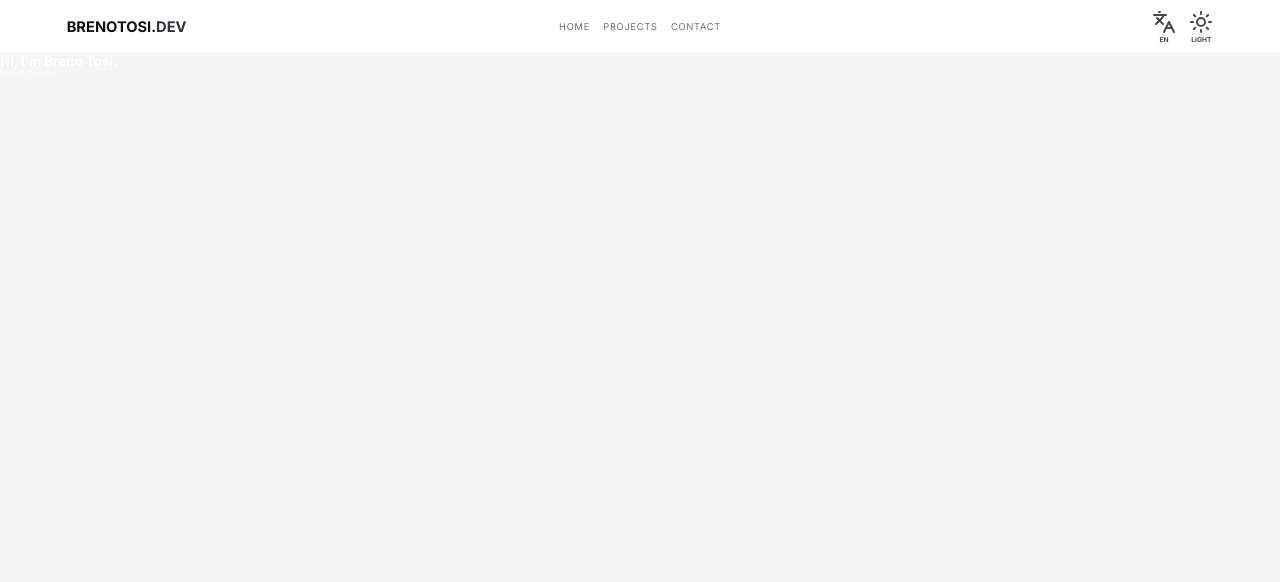
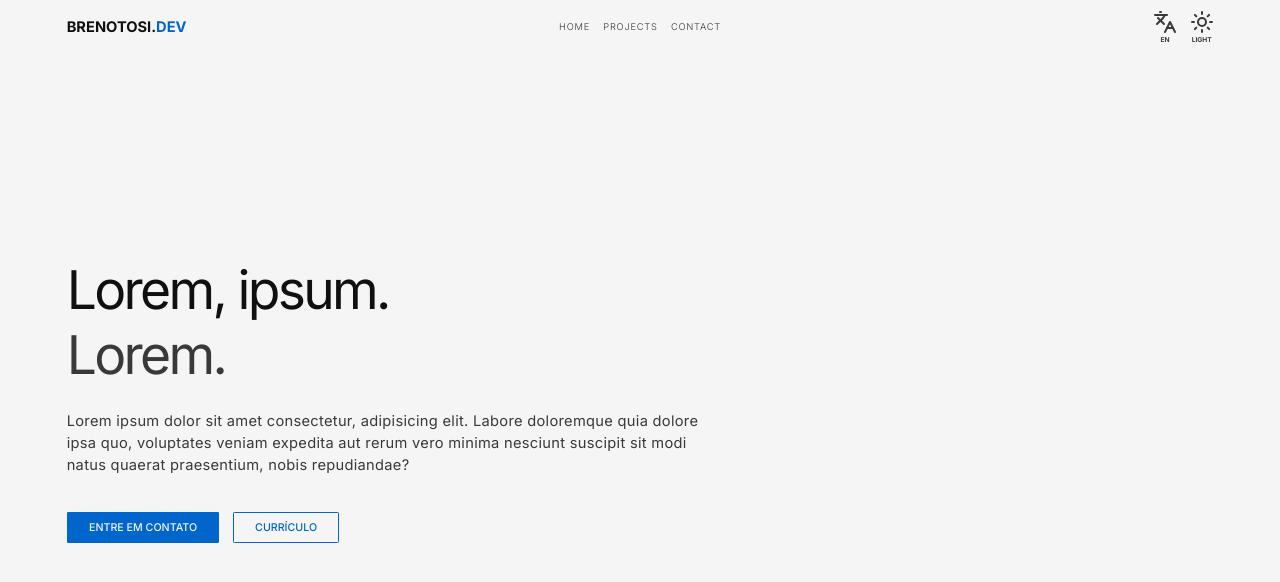
Before and after one commit to Brecori/portfolio, a Next.js app: page /en in a window 1280 px wide. Shown: the top 582 px of the page. Built offline with nearby package versions, Linux system fonts and the light colour scheme; no server answers.

Commit message:
feat(header): criando estrutura inicial da header

```diff
--- a/src/components/Navbar/Desktop/index.tsx
+++ b/src/components/Navbar/Desktop/index.tsx
@@ -5,38 +5,45 @@ import { LanguagesIcon, MoonIcon, SunIcon } from "lucide-react";
 import useHelpers from "../helpers";
 import useAnimation from "./animation";
 import C from "../constants";
+import { useTranslations } from "next-intl";
 
 export const NavbarDesktop: FC = () => {
+  const t = useTranslations("navbar");
   const { mode, toggleTheme } = useThemeContext();
   const { themeIconRef, themeTextRef } = useAnimation(mode);
-  const { changeLanguage, currentLocale, nextLocale } = useHelpers();
+  const { changeLanguage, currentLocale, nextLocale, hasScrolled } = useHelpers();
 
   return (
-    <S.NavbarContainer $hasScrolled={true}>
+    <S.NavbarContainer $hasScrolled={hasScrolled}>
       <S.Logo>{C.title}</S.Logo>
       <S.Menu>
         <S.MenuItem>
-          <a href="#">Home</a>
+          <a href="#">{t("items.home")}</a>
         </S.MenuItem>
         <S.MenuItem>
-          <a href="#">Projects</a>
+          <a href="#">{t("items.projects")}</a>
         </S.MenuItem>
         <S.MenuItem>
-          <a href="#">Contact</a>
+          <a href="#">{t("items.contact")}</a>
         </S.MenuItem>
       </S.Menu>
       <S.TogglesContainer>
-        <S.LanguageToggleButton onClick={() => changeLanguage(nextLocale)}>
+        <S.LanguageToggleButton
+          type="button"
+          onClick={() => changeLanguage(nextLocale)}
+        >
           <LanguagesIcon />
           <S.LanguageToggleText>{currentLocale}</S.LanguageToggleText>
         </S.LanguageToggleButton>
-        <S.ThemeToggleButton onClick={toggleTheme}>
+        <S.ThemeToggleButton type="button" onClick={toggleTheme}>
           {mode === "dark" ? (
             <MoonIcon ref={themeIconRef} />
           ) : (
             <SunIcon ref={themeIconRef} />
           )}
-          <S.LanguageToggleText ref={themeTextRef}>{mode}</S.LanguageToggleText>
+          <S.LanguageToggleText ref={themeTextRef}>
+            {t(`theme.${mode}`)}
+          </S.LanguageToggleText>
         </S.ThemeToggleButton>
       </S.TogglesContainer>
     </S.NavbarContainer>
--- a/src/components/Navbar/Desktop/styles.ts
+++ b/src/components/Navbar/Desktop/styles.ts
@@ -1,10 +1,9 @@
-import { LanguagesIcon } from "lucide-react";
 import styled from "styled-components";
 
 const transitionDuration = "0.4s";
 
 export const NavbarContainer = styled.nav<{ $hasScrolled: boolean }>`
-  height: 8rem;
+  height: ${({ $hasScrolled }) => ($hasScrolled ? "6rem" : "8rem")};
   width: 100%;
   display: grid;
   grid-template-columns: 1fr auto 1fr;
@@ -14,6 +13,10 @@ export const NavbarContainer = styled.nav<{ $hasScrolled: boolean }>`
       : "var(--color-background-primary)"};
   padding: 0 10rem;
   align-items: center;
+  position: fixed;
+  transition:
+    background-color ${transitionDuration} ease-in-out,
+    height ${transitionDuration} ease-in-out;
 
   @media (max-width: 1024px) {
     padding: 0 5rem;
@@ -85,6 +88,7 @@ export const LanguageToggleButton = styled.button`
   flex-direction: column;
   align-items: center;
   gap: 0.3rem;
+  width: 3.5rem;
 
   svg {
     color: ${({ theme }) => theme.textSecondary};
@@ -109,4 +113,6 @@ export const LanguageToggleButton = styled.button`
   }
 `;
 
-export const ThemeToggleButton = styled(LanguageToggleButton)``;
+export const ThemeToggleButton = styled(LanguageToggleButton)`
+  width: 3.5rem;
+`;
--- a/src/components/Navbar/Mobile/index.tsx
+++ b/src/components/Navbar/Mobile/index.tsx
@@ -1,19 +1,16 @@
 import { useThemeContext } from "@/contexts/theme-provider";
-import {
-  LanguagesIcon,
-  MenuIcon,
-  MoonIcon,
-  SunIcon,
-} from "lucide-react";
+import { LanguagesIcon, MenuIcon, MoonIcon, SunIcon, XIcon } from "lucide-react";
 import { FC, useState } from "react";
+import { useTranslations } from "next-intl";
 import C from "../constants";
 import useHelpers from "../helpers";
 import * as S from "./styles";
 
 export const NavbarMobile: FC = () => {
+  const t = useTranslations("navbar");
   const [isMenuOpen, setIsMenuOpen] = useState(false);
   const { mode, toggleTheme } = useThemeContext();
-  const { changeLanguage, nextLocale } = useHelpers();
+  const { changeLanguage, nextLocale, hasScrolled } = useHelpers();
 
   const closeMenu = () => {
     setIsMenuOpen(false);
@@ -21,63 +18,49 @@ export const NavbarMobile: FC = () => {
 
   return (
     <>
-      <S.NavbarContainer>
+      <S.NavbarContainer $hasScrolled={hasScrolled}>
         <S.LeftGroup>
           <S.HamburgerButton
             type="button"
-            aria-label="Open navigation menu"
-            onClick={() => setIsMenuOpen(true)}
+            aria-label={isMenuOpen ? t("aria.closeMenu") : t("aria.openMenu")}
+            $isOpen={isMenuOpen}
+            onClick={() => setIsMenuOpen((prev) => !prev)}
           >
-            <MenuIcon />
+            <S.MenuToggleIcon $isOpen={isMenuOpen}>
+              <MenuIcon />
+            </S.MenuToggleIcon>
+            <S.CloseToggleIcon $isOpen={isMenuOpen}>
+              <XIcon />
+            </S.CloseToggleIcon>
           </S.HamburgerButton>
           <S.Logo>{C.title}</S.Logo>
         </S.LeftGroup>
 
         <S.TogglesContainer>
-          <S.IconButton
-            type="button"
-            aria-label="Change language"
-            onClick={() => changeLanguage(nextLocale)}
-          >
+          <S.IconButton type="button" onClick={() => changeLanguage(nextLocale)}>
             <LanguagesIcon />
           </S.IconButton>
-          <S.IconButton
-            type="button"
-            aria-label="Toggle theme"
-            onClick={toggleTheme}
-          >
+          <S.IconButton type="button" onClick={toggleTheme}>
             {mode === "dark" ? <MoonIcon /> : <SunIcon />}
           </S.IconButton>
         </S.TogglesContainer>
       </S.NavbarContainer>
 
-      <S.MenuOverlay
-        type="button"
-        $isOpen={isMenuOpen}
-        aria-label="Close navigation menu"
-        aria-hidden={!isMenuOpen}
-        onClick={closeMenu}
-      />
-
       <S.MenuDrawer $isOpen={isMenuOpen} aria-hidden={!isMenuOpen}>
-        <S.DrawerHeader>
-          <S.DrawerLogo>{C.title}</S.DrawerLogo>
-        </S.DrawerHeader>
-
         <S.Menu>
           <S.MenuItem>
             <a href="#" onClick={closeMenu}>
-              Home
+              {t("items.home")}
             </a>
           </S.MenuItem>
           <S.MenuItem>
             <a href="#" onClick={closeMenu}>
-              Projects
+              {t("items.projects")}
             </a>
           </S.MenuItem>
           <S.MenuItem>
             <a href="#" onClick={closeMenu}>
-              Contact
+              {t("items.contact")}
             </a>
           </S.MenuItem>
         </S.Menu>
--- a/src/components/Navbar/Mobile/styles.ts
+++ b/src/components/Navbar/Mobile/styles.ts
@@ -2,7 +2,7 @@ import styled, { css } from "styled-components";
 
 const transitionDuration = "0.4s";
 
-export const NavbarContainer = styled.nav`
+export const NavbarContainer = styled.nav<{ $hasScrolled: boolean }>`
   height: 7rem;
   width: 100%;
   display: flex;
@@ -10,7 +10,11 @@ export const NavbarContainer = styled.nav`
   justify-content: space-between;
   gap: 1.6rem;
   padding: 0 2rem;
-  background-color: var(--color-background-secondary);
+  background-color: ${({ $hasScrolled }) =>
+    $hasScrolled
+      ? "var(--color-background-secondary)"
+      : "var(--color-background-primary)"};
+  position: fixed;
 `;
 
 export const LeftGroup = styled.div`
@@ -25,8 +29,8 @@ const iconButtonStyles = css`
   display: inline-flex;
   align-items: center;
   justify-content: center;
-  border: 1px solid var(--color-borders);
-  border-radius: 999px;
+  border: 0.1rem solid var(--color-borders);
+  border-radius: 100%;
   color: ${({ theme }) => theme.textSecondary};
   background: transparent;
   transition:
@@ -41,17 +45,47 @@ const iconButtonStyles = css`
 
   &:hover {
     color: ${({ theme }) => theme.textPrimary};
-    border-color: ${({ theme }) => theme.primary};
-    background-color: ${({ theme }) => `${theme.primary}10`};
   }
 `;
 
-export const HamburgerButton = styled.button`
+export const HamburgerButton = styled.button<{ $isOpen: boolean }>`
   ${iconButtonStyles}
+  position: relative;
+  color: ${({ $isOpen, theme }) =>
+    $isOpen ? theme.primary : theme.textSecondary};
+  border-color: ${({ $isOpen, theme }) =>
+    $isOpen ? theme.primary : theme.borders};
+  background-color: ${({ $isOpen, theme }) =>
+    $isOpen ? `${theme.primary}10` : "transparent"};
 `;
 
 export const IconButton = styled.button`
   ${iconButtonStyles}
+`;
+
+const toggleIconStyles = css<{ $isOpen: boolean }>`
+  position: absolute;
+  inset: 0;
+  display: inline-flex;
+  align-items: center;
+  justify-content: center;
+  transition:
+    opacity 0.24s ease,
+    transform 0.24s ease;
+`;
+
+export const MenuToggleIcon = styled.span<{ $isOpen: boolean }>`
+  ${toggleIconStyles}
+  opacity: ${({ $isOpen }) => ($isOpen ? 0 : 1)};
+  transform: ${({ $isOpen }) => ($isOpen ? "rotate(90deg) " : "rotate(0deg) ")};
+`;
+
+export const CloseToggleIcon = styled.span<{ $isOpen: boolean }>`
+  ${toggleIconStyles}
+  opacity: ${({ $isOpen }) => ($isOpen ? 1 : 0)};
+  transform: ${({ $isOpen }) =>
+    $isOpen ? "rotate(0deg) " : "rotate(-90deg) "};
+  color: ${({ theme }) => theme.primary};
 `;
 
 export const Logo = styled.div`
@@ -70,40 +104,19 @@ export const TogglesContainer = styled.div`
   gap: 1rem;
 `;
 
-export const MenuOverlay = styled.button<{ $isOpen: boolean }>`
-  position: fixed;
-  inset: 0;
-  border: 0;
-  opacity: ${({ $isOpen }) => ($isOpen ? 1 : 0)};
-  pointer-events: ${({ $isOpen }) => ($isOpen ? "auto" : "none")};
-  background: rgba(0, 0, 0, 0.45);
-  transition: opacity ${transitionDuration} ease-in-out;
-  z-index: 19;
-`;
-
 export const MenuDrawer = styled.aside<{ $isOpen: boolean }>`
   position: fixed;
-  top: 0;
   left: 0;
-  width: min(30rem, 82vw);
-  height: 100dvh;
+  width: 100%;
+  height: calc(100% - 7rem);
+  bottom: 0;
   padding: 2.4rem 2rem 3.2rem;
   display: flex;
-  flex-direction: column;
-  gap: 3.2rem;
   background-color: var(--color-background-secondary);
-  border-right: 1px solid var(--color-borders);
+  border-right: 0.1rem solid var(--color-borders);
   transform: translateX(${({ $isOpen }) => ($isOpen ? "0" : "-100%")});
-  transition: transform ${transitionDuration} ease-in-out;
-  z-index: 20;
-`;
-
-export const DrawerHeader = styled.div`
-  padding-top: 0.4rem;
-`;
-
-export const DrawerLogo = styled(Logo)`
-  font-size: 1.8rem;
+  transition: transform ${transitionDuration} ease;
+  z-index: 10;
 `;
 
 export const Menu = styled.ul`
@@ -114,7 +127,7 @@ export const Menu = styled.ul`
 
 export const MenuItem = styled.li`
   color: ${({ theme }) => theme.textSecondary};
-  font-size: 1.4rem;
+  font-size: 1.6rem;
   font-weight: 500;
   letter-spacing: 0.08em;
   text-transform: uppercase;
--- a/src/components/Navbar/helpers.ts
+++ b/src/components/Navbar/helpers.ts
@@ -1,10 +1,26 @@
 import { usePathname, useRouter } from "@/i18n/navigation";
+import { Locale } from "@/types/language";
 import { useLocale } from "next-intl";
+import { useEffect, useState } from "react";
 
 export default () => {
   const router = useRouter();
   const pathname = usePathname();
   const currentLocale = useLocale() as Locale;
+  const [hasScrolled, setHasScrolled] = useState(false);
+
+  useEffect(() => {
+    const handleScroll = () => {
+      setHasScrolled(window.scrollY > 0);
+    };
+
+    handleScroll();
+    window.addEventListener("scroll", handleScroll, { passive: true });
+
+    return () => {
+      window.removeEventListener("scroll", handleScroll);
+    };
+  }, []);
 
   const changeLanguage = (locale: Locale) => {
     router.replace(pathname, { locale });
@@ -16,5 +32,6 @@ export default () => {
     currentLocale,
     nextLocale,
     changeLanguage,
+    hasScrolled,
   };
 };
--- a/src/i18n/request.ts
+++ b/src/i18n/request.ts
@@ -10,10 +10,11 @@ export default getRequestConfig(async ({ requestLocale }) => {
     : routing.defaultLocale;
 
   const header = (await import(`../messages/header/${locale}.json`)).default;
+  const navbar = (await import(`../messages/navbar/${locale}.json`)).default;
 
   return {
     locale,
-    messages: { header },
+    messages: { header, navbar },
     // ...
   };
 });
--- /dev/null
+++ b/src/messages/navbar/en.json
@@ -0,0 +1,15 @@
+{
+  "items": {
+    "home": "Home",
+    "projects": "Projects",
+    "contact": "Contact"
+  },
+  "theme": {
+    "light": "light",
+    "dark": "dark"
+  },
+  "aria": {
+    "openMenu": "Open navigation menu",
+    "closeMenu": "Close navigation menu"
+  }
+}
--- /dev/null
+++ b/src/messages/navbar/pt-BR.json
@@ -0,0 +1,15 @@
+{
+  "items": {
+    "home": "Início",
+    "projects": "Projetos",
+    "contact": "Contato"
+  },
+  "theme": {
+    "light": "claro",
+    "dark": "escuro"
+  },
+  "aria": {
+    "openMenu": "Abrir menu de navegação",
+    "closeMenu": "Fechar menu de navegação"
+  }
+}
--- a/src/styles/global.ts
+++ b/src/styles/global.ts
@@ -19,11 +19,11 @@ export const GlobalStyles = createGlobalStyle`
   }
 
   [data-theme="light"] {
-    --color-featured: #2e3141;
+    --color-featured: #0066CC;
     --color-background-primary: #f5f5f5;
-    --color-background-secondary: #fff;
+    --color-background-secondary: #ebebeb;
     --color-text-primary: #101010;
-    --color-text-secondary: #494551;
+    --color-text-secondary: #393939;
     --color-borders: #10101010;
   }
 
@@ -38,8 +38,8 @@ export const GlobalStyles = createGlobalStyle`
 
   html, body, #__next {
     height: 100%;
-    overflow: hidden !important;
     background-color: ${theme.background};
+    transition: background-color 0.4s ease-in-out;
   }
 
   html {
--- /dev/null
+++ b/src/templates/Home/Header/index.tsx
@@ -0,0 +1,25 @@
+import { FC } from "react";
+import * as S from "./styles";
+
+export const Header: FC = () => {
+  return (
+    <S.HeaderContainer>
+      <S.LeftGroup>
+        <S.Title>
+          Lorem, ipsum. <br /> <span>Lorem.</span>
+        </S.Title>
+        <S.Description>
+          Lorem ipsum dolor sit amet consectetur, adipisicing elit. Labore
+          doloremque quia dolore ipsa quo, voluptates veniam expedita aut rerum
+          vero minima nesciunt suscipit sit modi natus quaerat praesentium,
+          nobis repudiandae?
+        </S.Description>
+
+        <S.ButtonsContainer>
+          <S.Button href="#">Entre em contato</S.Button>
+          <S.PdfButton>Currículo</S.PdfButton>
+        </S.ButtonsContainer>
+      </S.LeftGroup>
+    </S.HeaderContainer>
+  );
+};
--- /dev/null
+++ b/src/templates/Home/Header/styles.ts
@@ -0,0 +1,125 @@
+import Image from "next/image";
+import styled, { keyframes } from "styled-components";
+
+const pdfButtonShine = keyframes`
+  from {
+    transform: translate3d(0, 0, 0);
+  }
+
+  to {
+    transform: translate3d(120%, 120%, 0);
+  }
+`;
+
+export const HeaderContainer = styled.header`
+  min-height: 100vh;
+  display: flex;
+  align-items: center;
+  padding: 0 10rem;
+  gap: 10rem;
+  justify-content: space-between;
+`;
+
+export const LeftGroup = styled.div`
+  display: flex;
+  flex-direction: column;
+  gap: 3.5rem;
+`;
+
+export const Title = styled.h1`
+  font-size: 8rem;
+  font-weight: 400;
+  color: ${({ theme }) => theme.textPrimary};
+  letter-spacing: -0.05em;
+
+  @media (max-width: 1024px) {
+    font-size: 6rem;
+  }
+
+  span {
+    color: ${({ theme }) => theme.textSecondary};
+  }
+`;
+
+export const Description = styled.p`
+  font-size: 2.2rem;
+  color: ${({ theme }) => theme.textSecondary};
+  max-width: 70ch;
+  letter-spacing: 0.02em;
+  line-height: 1.5;
+
+  @media (max-width: 1024px) {
+    font-size: 1.2rem;
+  }
+`;
+
+export const ButtonsContainer = styled.div`
+  display: flex;
+  gap: 2rem;
+  margin-top: 2rem;
+`;
+
+export const Button = styled.a`
+  padding: 1.2rem 3.2rem;
+  color: ${({ theme }) => theme.background};
+  background-color: ${({ theme }) => theme.primary};
+  border: 0.2rem solid transparent;
+  font-size: 1.6rem;
+  text-transform: uppercase;
+  border-radius: 0.2rem;
+  font-weight: 500;
+  transition:
+    background-color 0.3s ease-in-out,
+    color 0.3s ease-in-out,
+    transform 0.3s ease-in-out,
+    box-shadow 0.3s ease-in-out;
+
+  &:hover {
+    transform: translateY(-0.2rem);
+    box-shadow: 0rem 0rem 0.5rem ${({ theme }) => theme.primary};
+  }
+`;
+
+export const PdfButton = styled.button`
+  position: relative;
+  overflow: hidden;
+  padding: 1.2rem 3.2rem;
+  color: ${({ theme }) => theme.primary};
+  background-color: transparent;
+  border: 0.2rem solid ${({ theme }) => theme.primary};
+  font-size: 1.6rem;
+  text-transform: uppercase;
+  border-radius: 0.2rem;
+  font-weight: 500;
+  transition:
+    background-color 0.3s ease-in-out,
+    color 0.3s ease-in-out,
+    transform 0.3s ease-in-out,
+    box-shadow 0.3s ease-in-out;
+
+  &::before {
+    content: "";
+    position: absolute;
+    top: -140%;
+    left: -140%;
+    width: 180%;
+    height: 180%;
+    background: linear-gradient(
+      135deg,
+      transparent 0%,
+      transparent 44%,
+      ${({ theme }) => theme.primary} 44%,
+      ${({ theme }) => theme.primary} 56%,
+      transparent 56%,
+      transparent 100%
+    );
+    transform: translate3d(0, 0, 0);
+    pointer-events: none;
+  }
+
+  &:hover {
+    &::before {
+      animation: ${pdfButtonShine} 0.8s ease-out;
+    }
+  }
+`;
--- a/src/templates/Home/index.tsx
+++ b/src/templates/Home/index.tsx
@@ -5,6 +5,7 @@ import * as S from "./styles";
 import { useTranslations } from "next-intl";
 import { usePathname, useRouter } from "@/i18n/navigation";
 import { Navbar } from "@/components/Navbar";
+import { Header } from "./Header";
 
 export const HomeTemplate: FC = () => {
   const t = useTranslations("header");
@@ -20,14 +21,7 @@ export const HomeTemplate: FC = () => {
     <>
       <Navbar />
       <S.HomeContainer>
-        <h1>
-          {t.rich("title", {
-            highlight: (chunks) => <strong>{chunks}</strong>,
-          })}
-        </h1>
-
-        <button onClick={() => changeLanguage("en")}>English</button>
-        <button onClick={() => changeLanguage("pt-BR")}>Português</button>
+        <Header />
       </S.HomeContainer>
     </>
   );
```
Also changed, not shown: public/imgs/header/breno.jpeg (added).
